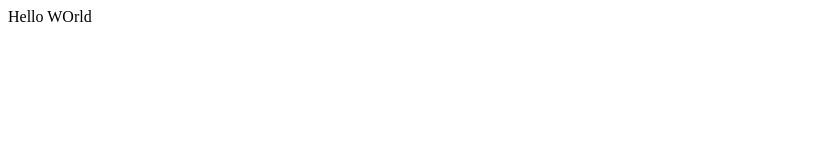
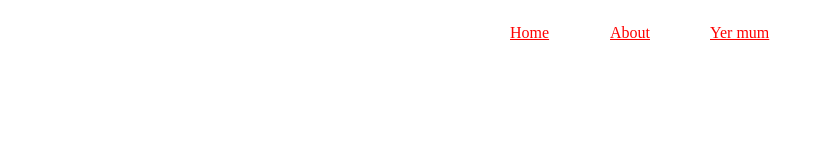
Before and after one commit to DesignBySite/Martha-example, a website: page index.html in a window 1280 px wide. Shown: the whole page, without its empty margins (0-825 px from the left). Drawn offline with Linux system fonts and the light colour scheme.

Commit message:
created and styled navbar

```diff
--- /dev/null
+++ b/Navbar/navbar.scss
@@ -0,0 +1,17 @@
+.navbar__container {
+    display: grid;
+
+    &-ul {
+        display: grid;
+        grid-template-columns: repeat(3, 100px);
+        justify-content: center;
+    }
+
+    &-li {
+        list-style: none;
+
+        .anchor-tag {
+            color: red;
+        }
+    }
+}
--- a/index.html
+++ b/index.html
@@ -5,8 +5,21 @@
     <meta http-equiv="X-UA-Compatible" content="IE=edge">
     <meta name="viewport" content="width=device-width, initial-scale=1.0">
     <title>Document</title>
+    <link rel="stylesheet" href="index.css">
 </head>
 <body>
-    Hello WOrld
+    <nav class="navbar__container">
+        <ul class="navbar__container-ul">
+            <li class="navbar__container-li">
+                <a href="#" class="anchor-tag">Home</a>
+            </li>
+            <li class="navbar__container-li">
+                <a href="#" class="anchor-tag">About</a>
+            </li>
+            <li class="navbar__container-li">
+                <a href="#" class="anchor-tag">Yer mum</a>
+            </li>
+        </ul>
+    </nav>
 </body>
 </html>
--- /dev/null
+++ b/index.scss
@@ -0,0 +1 @@
+@import './Navbar/navbar.scss';
```
Also changed, not shown: package.json (+6 -2 lines), Navbar/navbar.css (added), index.css, 1 other file.
